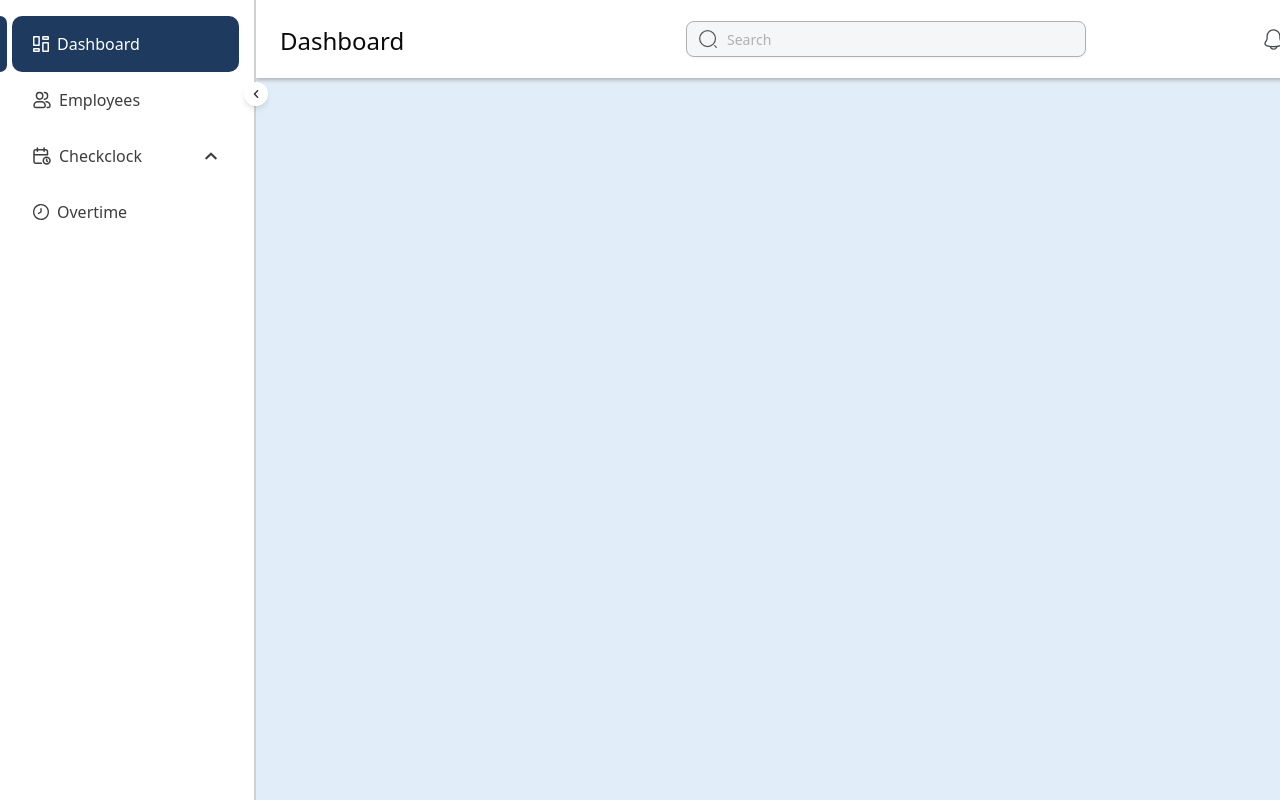
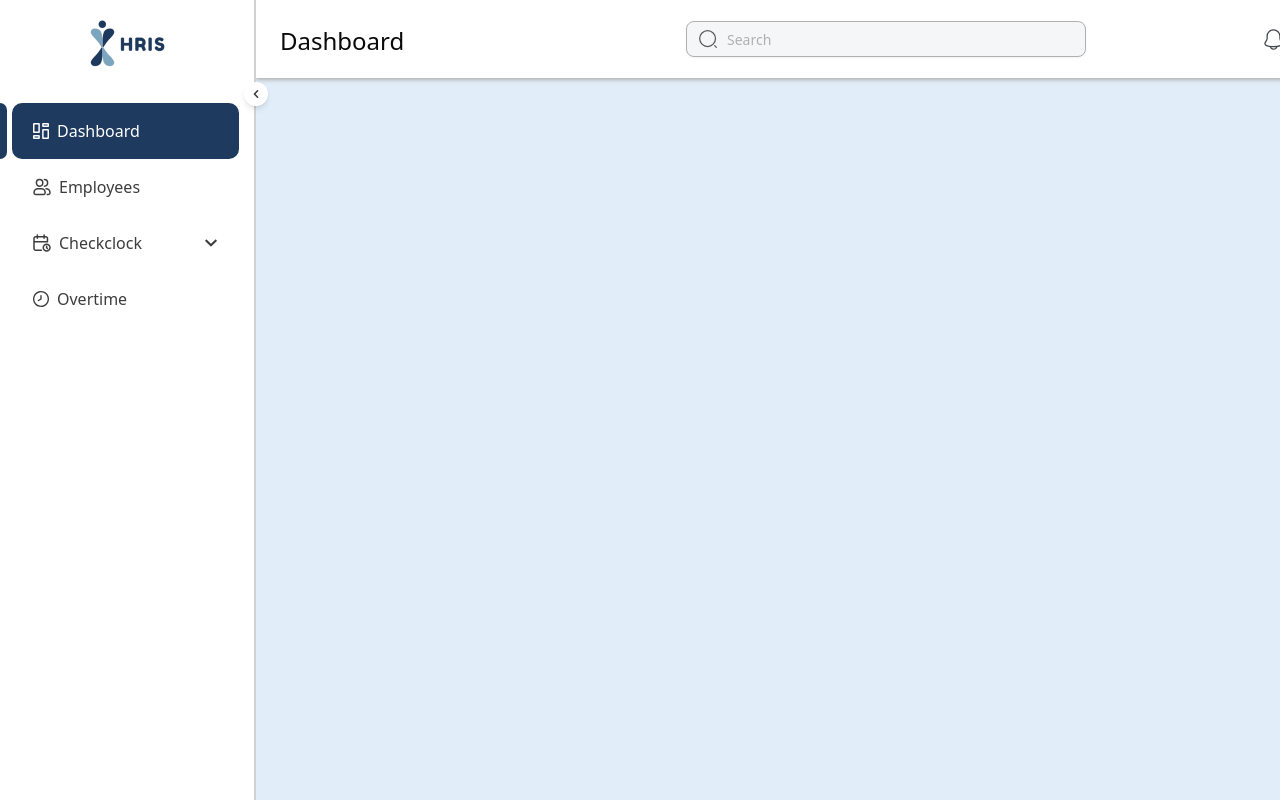
Before and after one commit to langodayyy/hris_frontend, a Next.js app: page / in a window 1280 px wide. Built offline with nearby package versions, Linux system fonts and the light colour scheme.

Commit message:
feat: add Sign Up page with layout and branding elements

```diff
--- a/src/app/dashboard/page.tsx
+++ b/src/app/dashboard/page.tsx
@@ -4,11 +4,11 @@ import  Sidebar  from "../../components/sidebar";
 // import HomeClient from "./aboutMe";
 
 
-export default function HomePage() {
+export default function Dashboard() {
   return (
-    <div className="flex ">
+    <div className="flex min-w-full min-h-full bg-accent-800 ">
 
-        <Sidebar />
+        knaddakn
     </div>
 
   );
--- a/src/app/signIn/page.tsx
+++ /dev/null
@@ -1,15 +0,0 @@
-
-import { Metadata } from "next";
-import  Sidebar  from "../../components/sidebar";
-// import HomeClient from "./aboutMe";
-
-
-export default function HomePage() {
-  return (
-    <div className="flex ">
-
-
-    </div>
-
-  );
-}
--- /dev/null
+++ b/src/app/signup/page.tsx
@@ -0,0 +1,34 @@
+import { Metadata } from "next";
+import Sidebar from "../../components/sidebar";
+import Image from "next/image";
+// import HomeClient from "./aboutMe";
+
+export default function SignUp() {
+  return (
+    <div className="p-[23px] w-screen h-screen">
+      <div className="grid grid-cols-2 w-full h-full">
+        <div className="w-full h-full">
+          <div
+            className="w-full h-full bg-cover bg-center"
+            style={{ backgroundImage: 'url("/images/signin signup.png")' }}
+          >
+          </div>
+        </div>
+        <div className="w-full h-full flex flex-col justify-center gap-[25px] pb-[15px] pt-[10px] px-[50px]">
+          <Image
+            src="/images/logo hris with text.png"
+            alt="Logo"
+            width={135}
+            height={94}
+            className=""
+          />
+          <span className="py-[30px] text-4xl text-neutral-900">
+            Sign Up
+          </span>
+          <span className="text-lg text-neutral-500">Create your account and streamline your employee management.</span>
+          <div className="flex flex-col gap-5"></div>
+        </div>
+      </div>
+    </div>
+  );
+}
--- a/src/components/sidebar.tsx
+++ b/src/components/sidebar.tsx
@@ -64,6 +64,7 @@ function NavItem({
               {isOpen && submenu.length > 0 && (
                 <span className="text-sm">
                   {isExpanded ? (
+
                     <svg
                       xmlns="http://www.w3.org/2000/svg"
                       width="14"
@@ -71,7 +72,7 @@ function NavItem({
                       viewBox="0 0 14 14"
                       fill="currentColor"
                     >
-                      <path d="M6.54669 10.3523L1.35456 5.16012C1.10414 4.90971 1.10414 4.50373 1.35456 4.25334L1.96014 3.64776C2.21012 3.39778 2.61527 3.3973 2.86585 3.6467L7.00009 7.76157L11.1343 3.6467C11.3849 3.3973 11.79 3.39778 12.04 3.64776L12.6456 4.25334C12.896 4.50376 12.896 4.90974 12.6456 5.16012L7.4535 10.3523C7.20308 10.6027 6.7971 10.6027 6.54669 10.3523Z" />
+                      <path d="M7.45331 3.64772L12.6454 8.83988C12.8959 9.09029 12.8959 9.49627 12.6454 9.74666L12.0399 10.3522C11.7899 10.6022 11.3847 10.6027 11.1342 10.3533L6.99991 6.23843L2.86569 10.3533C2.61511 10.6027 2.20996 10.6022 1.95997 10.3522L1.3544 9.74666C1.10398 9.49624 1.10398 9.09026 1.3544 8.83988L6.5465 3.64772C6.79692 3.39733 7.2029 3.39733 7.45331 3.64772Z" />
                     </svg>
                   ) : (
                     <svg
@@ -81,7 +82,7 @@ function NavItem({
                       viewBox="0 0 14 14"
                       fill="currentColor"
                     >
-                      <path d="M7.45331 3.64772L12.6454 8.83988C12.8959 9.09029 12.8959 9.49627 12.6454 9.74666L12.0399 10.3522C11.7899 10.6022 11.3847 10.6027 11.1342 10.3533L6.99991 6.23843L2.86569 10.3533C2.61511 10.6027 2.20996 10.6022 1.95997 10.3522L1.3544 9.74666C1.10398 9.49624 1.10398 9.09026 1.3544 8.83988L6.5465 3.64772C6.79692 3.39733 7.2029 3.39733 7.45331 3.64772Z" />
+                      <path d="M6.54669 10.3523L1.35456 5.16012C1.10414 4.90971 1.10414 4.50373 1.35456 4.25334L1.96014 3.64776C2.21012 3.39778 2.61527 3.3973 2.86585 3.6467L7.00009 7.76157L11.1343 3.6467C11.3849 3.3973 11.79 3.39778 12.04 3.64776L12.6456 4.25334C12.896 4.50376 12.896 4.90974 12.6456 5.16012L7.4535 10.3523C7.20308 10.6027 6.7971 10.6027 6.54669 10.3523Z" />
                     </svg>
                   )}
                 </span>
@@ -136,9 +137,10 @@ export default function Sidebar({children, title}: LayoutProps) {
 
   return (
     <div className="flex">
+
       {/* Sidebar */}
       <div
-        className={`fixed top-0 left-0 h-full bg-white text-neutral-900 py-4 border-r-2 border-neutral-200
+        className={`fixed top-0 left-0 h-full bg-white text-neutral-900 border-r-2 border-neutral-200
         ${isOpen ? "w-64" : "w-[77px]"}
         transition-all duration-300 ease-in-out z-50`}
       >
@@ -181,6 +183,15 @@ export default function Sidebar({children, title}: LayoutProps) {
 
           )}
         </button>
+        <div className="flex items-center justify-center pt-4 pb-[30px] ">
+          <Image
+            src={isOpen ? "/images/logo hris with text.png" : "/images/logo hris with no text.png"}
+            alt="Logo"
+            width={isOpen ? 82 : 33.75}
+            height={isOpen ? 66 : 66}
+            className={`transition-none duration-300  ${isOpen ? "" : ""}`}
+          />
+        </div>
         <nav className="flex flex-col gap-4 w-full">
           <div className="pr-[15px]">
             <NavItem
```
Also changed, not shown: public/images/logo hris with no text.png (added), 1 other file (tests, documents, lock files or other folders).
